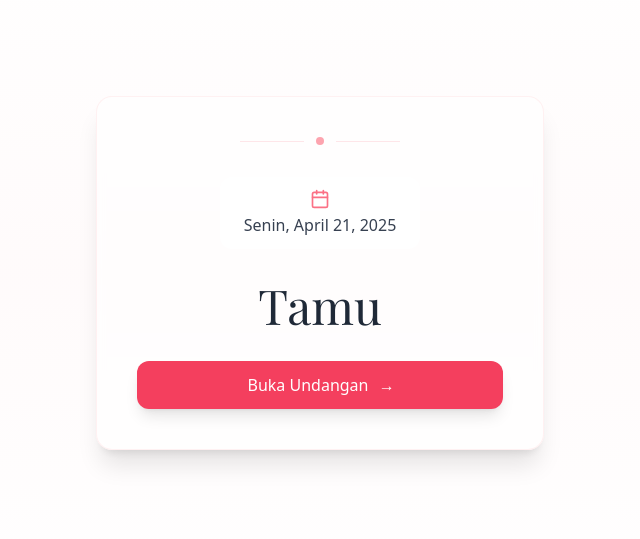
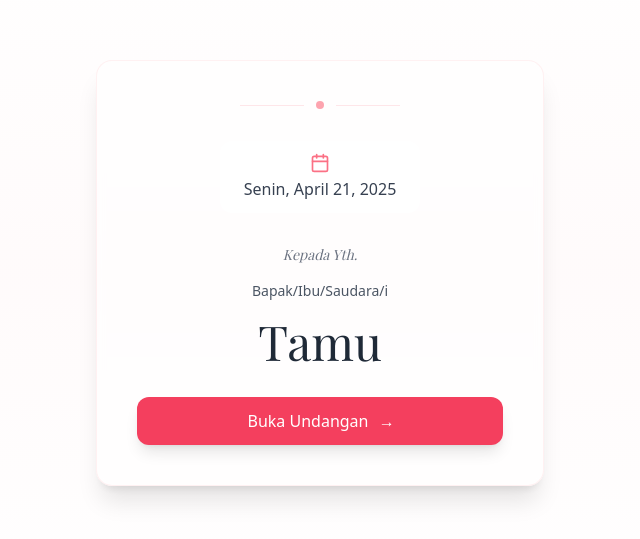
Before and after one commit to alenovan/fulanalen, a React (Vite) app: page / in a window 1280 px wide. Shown: the part 127-666 px from the top of the page, without its empty margins (320-960 px from the left). Built offline with nearby package versions, Linux system fonts and the light colour scheme; a web font is replaced by a local one.

Commit message:
feat: ida

```diff
--- a/src/pages/LandingPage.jsx
+++ b/src/pages/LandingPage.jsx
@@ -84,6 +84,12 @@ const LandingPage = ({ onOpenInvitation }) => {
               transition={{ delay: 0.5 }}
               className="text-center space-y-4"
             >
+              <p className="text-gray-500 font-serif italic text-sm">
+                Kepada Yth.
+              </p>
+              <p className="text-gray-600 font-medium text-sm">
+                Bapak/Ibu/Saudara/i
+              </p>
               <h1 className="text-3xl sm:text-4xl md:text-5xl font-serif text-gray-800 leading-tight flex flex-wrap justify-center gap-2">
                 {guestName
                   ? guestName.includes("&")
```
